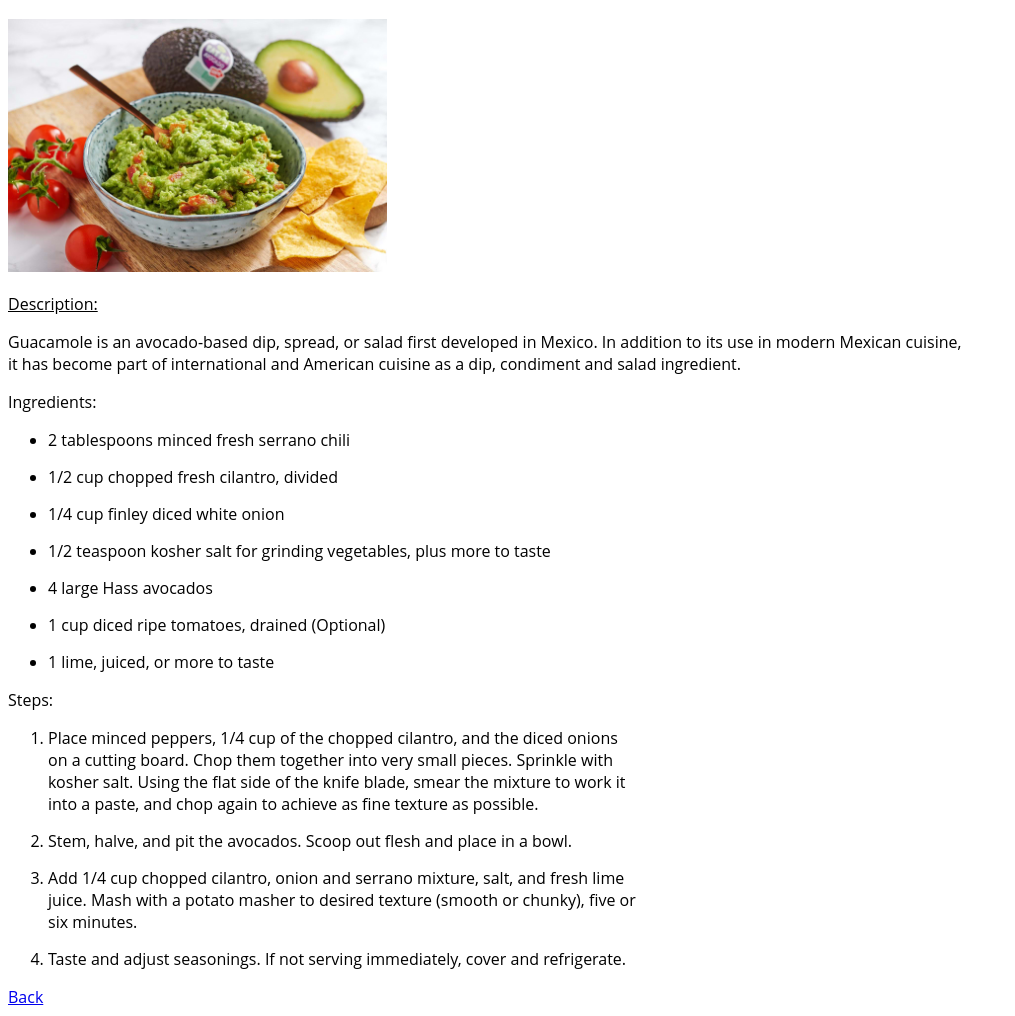
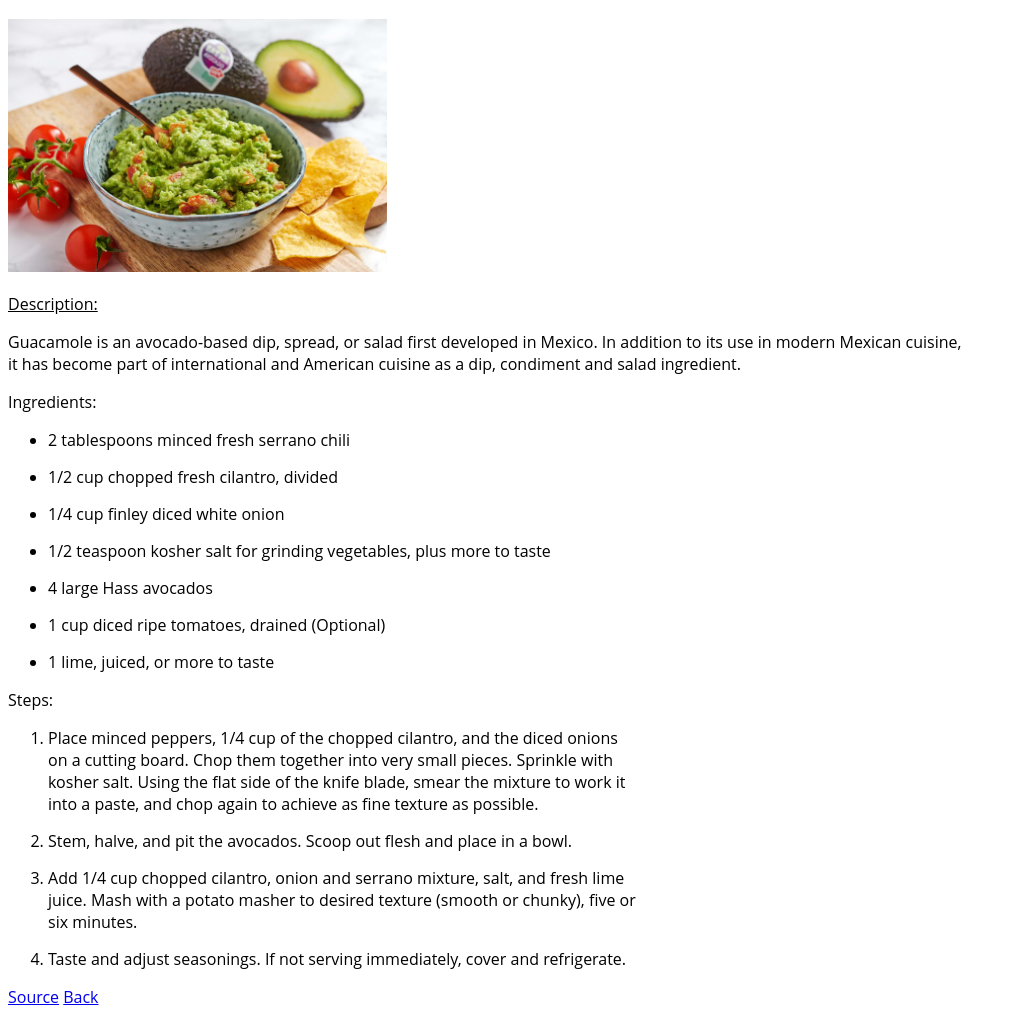
Before and after one commit to hardcoreseb/odin-recipes, a plain HTML site: page recipes/guacamole.html in a window 1280 px wide. Shown: the part 61-1077 px from the top of the page, without its empty margins (0-1015 px from the left). Drawn offline with Linux system fonts and the light colour scheme.

Commit message:
Update guacamole.html with source

```diff
--- a/recipes/guacamole.html
+++ b/recipes/guacamole.html
@@ -52,6 +52,7 @@
             </li>
         </ol>
     </p>
+    <a href="https://www.allrecipes.com/recipe/255589/chef-johns-classic-guacamole/">Source</a>
     <a href="../index.html">Back</a>
 </body>
 </html>
```
